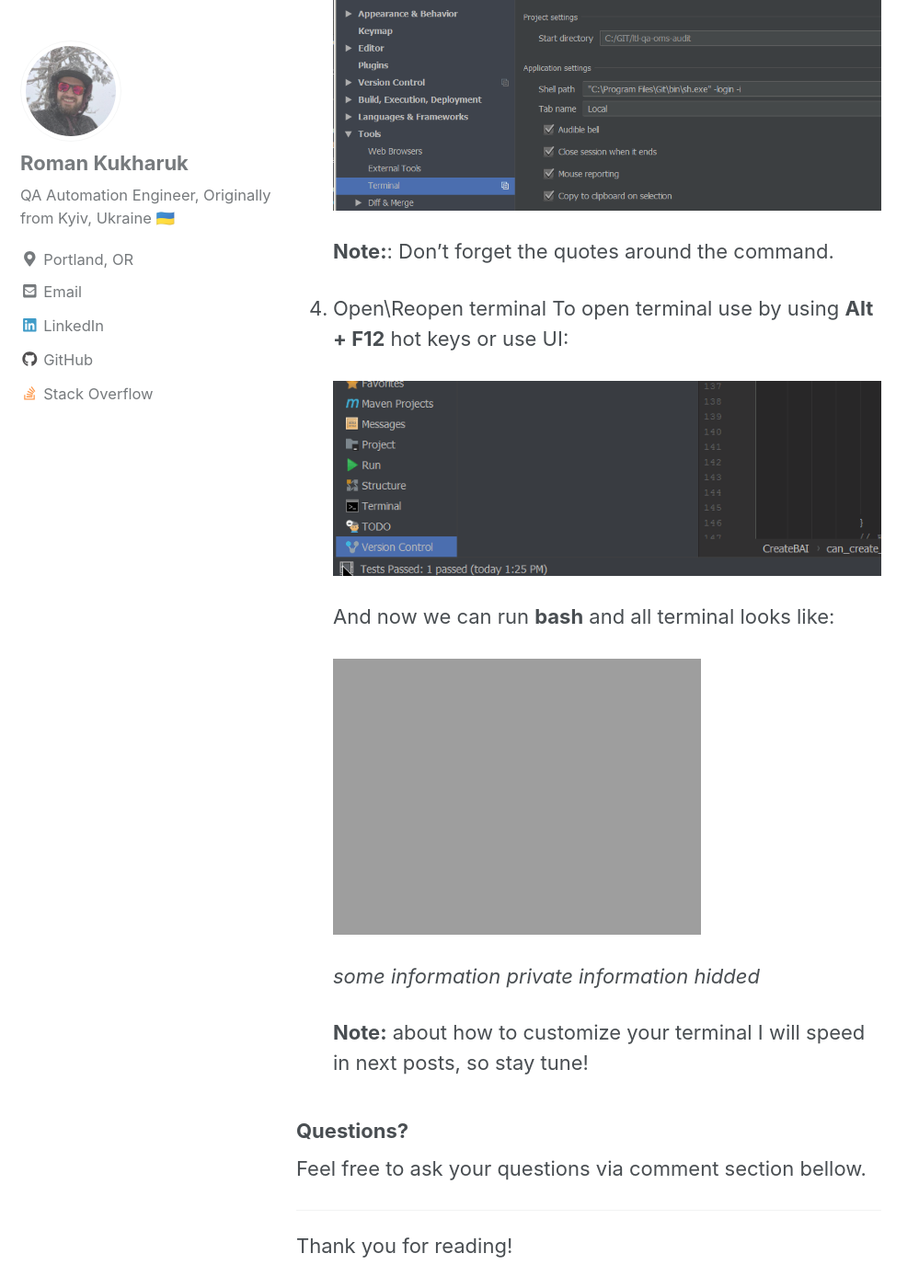
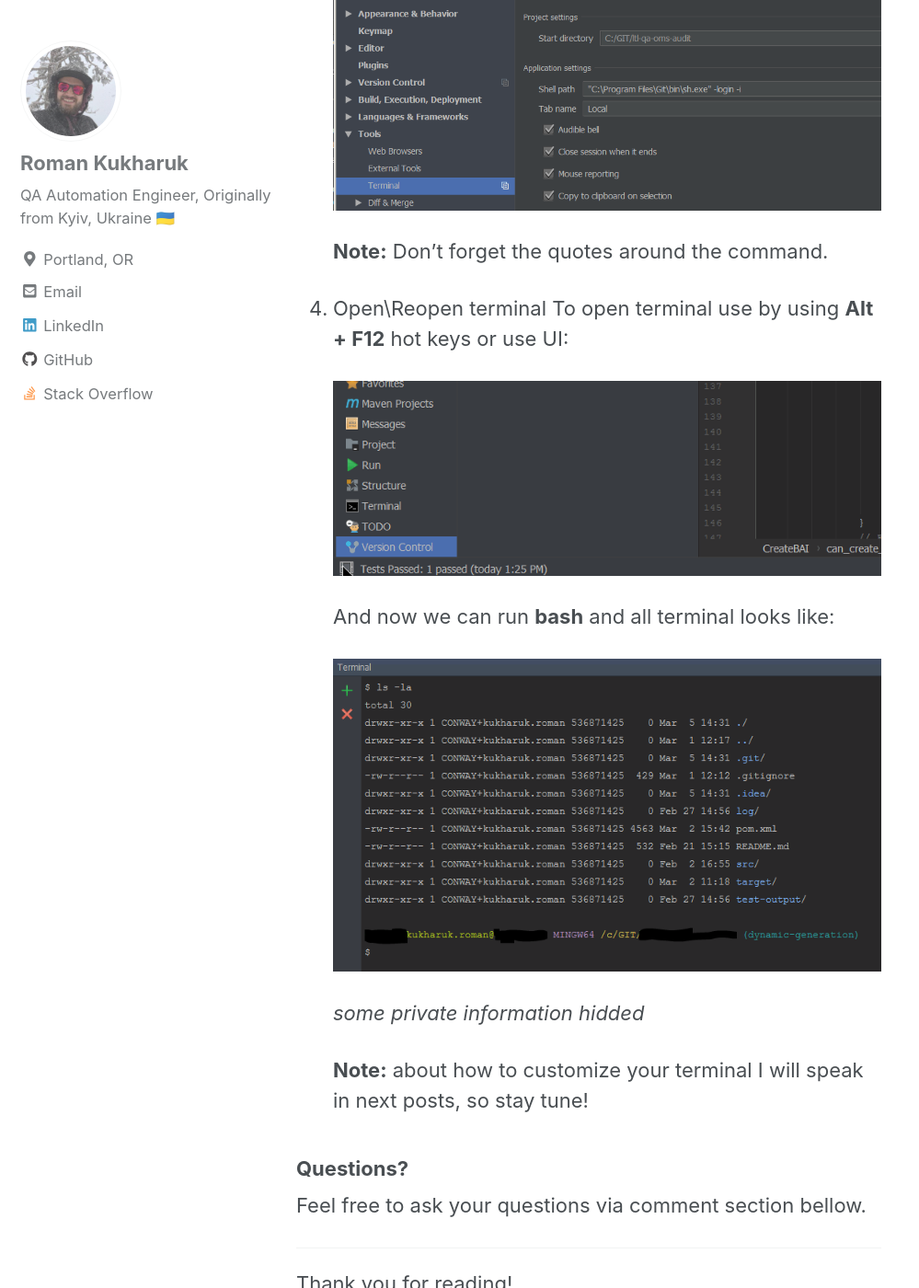
Before and after one commit to kyxap/kyxap.github.io, a Jekyll site: the page built from _posts/2018-03-05-how-to-configure-intellij-idea-with-bash.md, in a window 1280 px wide and 1400 px high, scrolled down 2153 px. Shown: the whole window at 92% size, without its empty margins (0-999 px from the left). Built offline with Jekyll 4.4.1, drawn with Linux system fonts in a browser that asks for light colours; nearby versions of some CDN libraries; emoji names are drawn with the system emoji font.

Commit message:
Update 2018-03-05-how-to-configure-intellij-idea-with-bash.md

```diff
--- a/_posts/2018-03-05-how-to-configure-intellij-idea-with-bash.md
+++ b/_posts/2018-03-05-how-to-configure-intellij-idea-with-bash.md
@@ -49,7 +50,7 @@
     And you will get:
     ![tools terminal]({{ site.url }}{{ site.baseurl }}/assets/images/idea-bash/tools-shell-path.PNG)
 
-    **Note:**: Don't forget the quotes around the command.
+    **Note:** Don't forget the quotes around the command.
 
 4. Open\Reopen terminal
     To open terminal use by using **Alt + F12** hot keys or use UI:
@@ -58,11 +59,11 @@
 
     And now we can run **bash** and all terminal looks like:
 
-    ![updated terminal]({{ site.url }}{{ site.baseurl }}/assets/images/idea-bash/updated terminal.PNG)
+    ![updated terminal]({{ site.url }}{{ site.baseurl }}/assets/images/idea-bash/updated-terminal.PNG)
 
-    *some information private information hidded*
+    *some private information hidded*
 
-    **Note:** about how to customize your terminal I will speed in next posts, so stay tune!
+    **Note:** about how to customize your terminal I will speak in next posts, so stay tune!
 
 ### Questions?
 
```
Also changed, not shown: other parts of _posts/2018-03-05-how-to-configure-intellij-idea-with-bash.md (+1 -0 lines).
